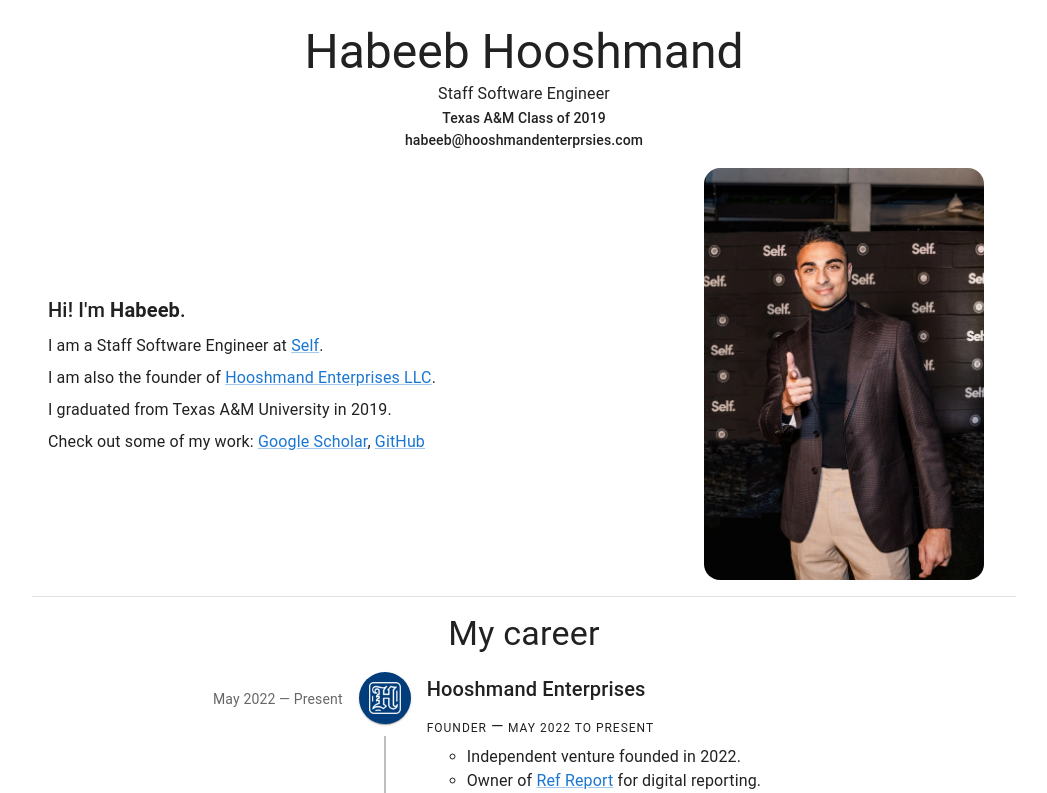
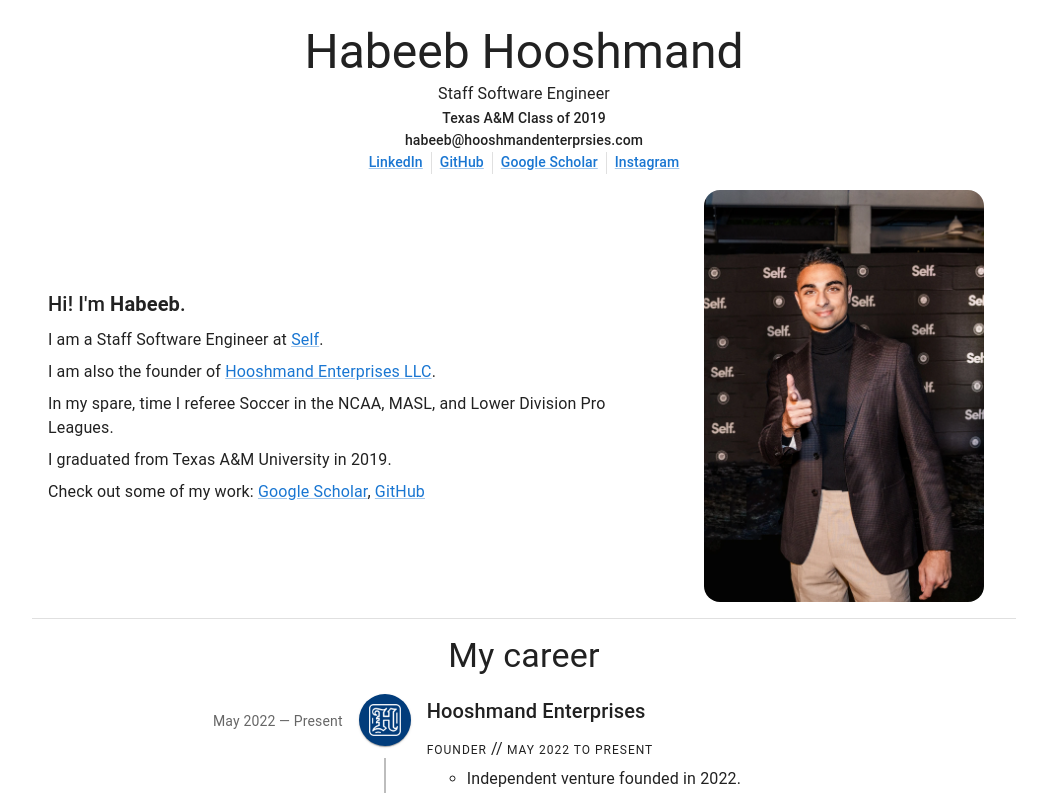
Before and after one commit to habeebmh/habeeb-bio-react-js, a React (Create React App) app: page / in a window 1280 px wide. Shown: the top 793 px of the page, without its empty margins (116-1163 px from the left). Built offline with nearby package versions, Linux system fonts and the light colour scheme.

Commit message:
Adding links to socials

```diff
--- a/src/App.js
+++ b/src/App.js
@@ -1,5 +1,5 @@
 import { useMemo } from 'react'
-import { Typography, useMediaQuery, ThemeProvider, createTheme, CssBaseline, Divider } from '@mui/material';
+import { Typography, useMediaQuery, ThemeProvider, createTheme, CssBaseline, Divider, Link } from '@mui/material';
 
 import styles from './App.module.css'
 import PapersPatents from './components/PapersPatents';
@@ -27,6 +27,15 @@
           <Typography variant='subtitle1'>Staff Software Engineer</Typography>
           <Typography variant='subtitle2'>Texas A&M Class of 2019</Typography>
           <Typography variant='subtitle2'>habeeb@hooshmandenterprsies.com</Typography>
+          <section className={styles.links}>
+            <Link target='_blank' rel='noopener noreferrer' variant='subtitle2' href='https://www.linkedin.com/in/habeebhooshmand/'>LinkedIn</Link>
+            <Divider orientation='vertical' flexItem />
+            <Link target='_blank' rel='noopener noreferrer' variant='subtitle2' href='https://github.com/habeebmh'>GitHub</Link>
+            <Divider orientation='vertical' flexItem />
+            <Link target='_blank' rel='noopener noreferrer' variant='subtitle2' href='https://scholar.google.com/citations?user=iP66x48AAAAJ&hl=en'>Google Scholar</Link>
+            <Divider orientation='vertical' flexItem />
+            <Link target='_blank' rel='noopener noreferrer' variant='subtitle2' href='https://www.instagram.com/habeeb.hooshmand/'>Instagram</Link>
+          </section>
         </header>
         <article className={styles.body}>
           <About />
--- a/src/App.module.css
+++ b/src/App.module.css
@@ -6,7 +6,9 @@
 }
 
 .header {
-  text-align: center;
+  display: flex;
+  align-items: center;
+  flex-direction: column;
 }
 
 .body {
@@ -22,3 +24,10 @@
   display: block;
   text-align: center;
 }
+
+.links {
+  display: flex;
+  flex-direction: row;
+  gap: 8px;
+  align-items: center;
+}
--- a/src/components/About.js
+++ b/src/components/About.js
@@ -18,6 +18,8 @@
           I am also the founder of <Link href="https://hooshmandenterprises.com" target="blank" rel="noopener noreferrer">Hooshmand Enterprises LLC</Link>.
         </Typography>
 
+        <Typography>In my spare, time I referee Soccer in the NCAA, MASL, and Lower Division Pro Leagues.</Typography>
+
         <Typography>I graduated from Texas A&M University in 2019.</Typography>
 
         <Typography>
--- a/src/components/CareerTimeline.js
+++ b/src/components/CareerTimeline.js
@@ -20,7 +20,7 @@
 
 const Position = ({ date, title, description }) => (
   <div className={styles.positionContainer}>
-    <Typography variant='overline'>{title}</Typography> &mdash; <Typography variant='overline'>{date}</Typography>
+    <Typography variant='overline'>{title}</Typography> &#47;&#47; <Typography variant='overline'>{date}</Typography>
     <Description>{description}</Description>
   </div>
 )
```
